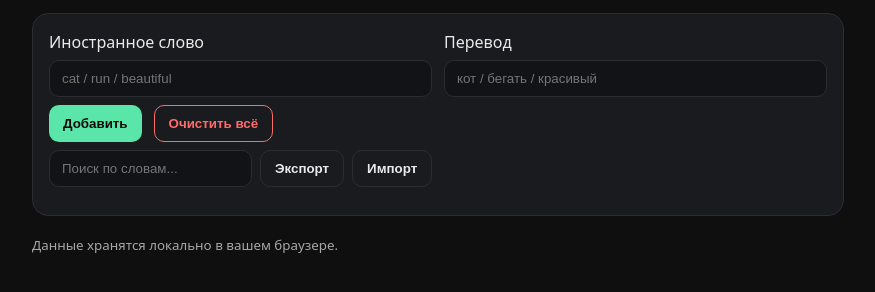
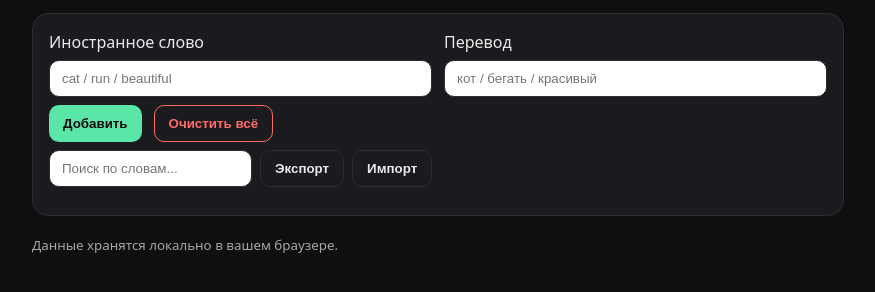
Before and after one commit to Andrii12121991/tg-vocab-miniapp, a plain HTML site: page index.html in a window 1280 px wide. Shown: the part 60-352 px from the top of the page, without its empty margins (202-1077 px from the left). Drawn offline with Linux system fonts and the light colour scheme.

Commit message:
Update style.css

```diff
--- a/style.css
+++ b/style.css
@@ -19,7 +19,13 @@ h1{font-size:22px;margin:0}
 .hidden{display:none}
 .row{display:flex;gap:12px;flex-wrap:wrap}
 label{display:flex;flex-direction:column;gap:6px;flex:1;min-width:220px}
-input[type="text"]{padding:10px 12px;border-radius:10px;border:1px solid var(--border);background:#121316;color:var(--text)}
+input[type="text"] {
+  padding: 10px 12px;
+  border-radius: 10px;
+  border: 1px solid var(--border);
+  background: #ffffff;   /* Белый фон */
+  color: #000000;        /* Чёрный текст */
+}
 .small{font-size:13px;color:var(--muted);display:flex;align-items:center;gap:8px}
 .actions{margin-top:8px}
 button{border:none;background:var(--accent);color:#0a0a0a;padding:10px 14px;border-radius:10px;cursor:pointer;font-weight:600}
```
